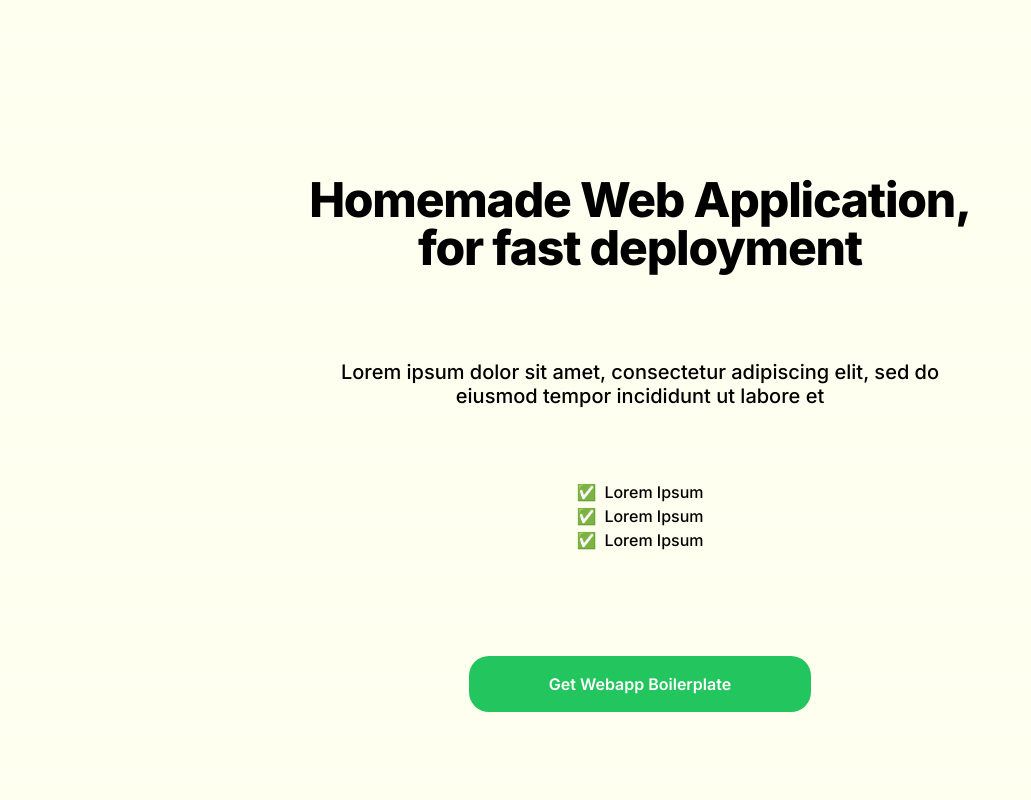
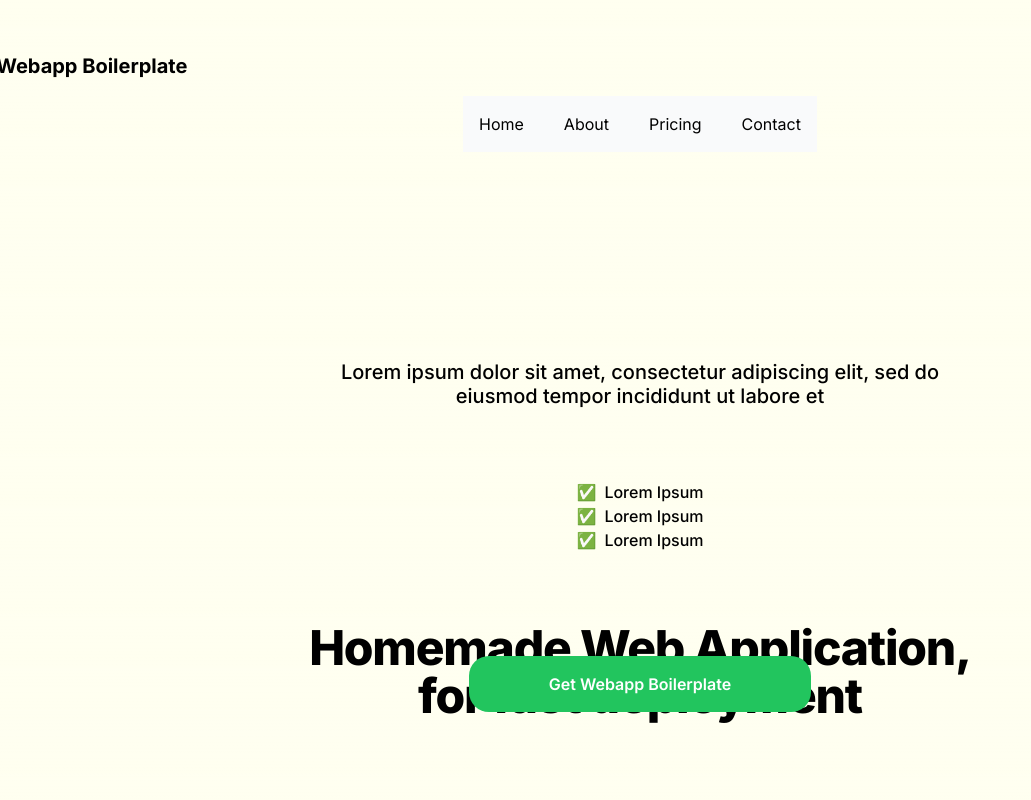
Before and after one commit to Aby-ss/webapp-boilerplate, a Next.js app in the folder webapp-boilerplate/: page / in a window 1280 px wide. Shown: the top 800 px of the page, without its empty margins (0-1031 px from the left). Built offline with nearby package versions, Linux system fonts and the light colour scheme.

Commit message:
[feat] Added basic navbar

```diff
--- a/webapp-boilerplate/src/app/page.js
+++ b/webapp-boilerplate/src/app/page.js
@@ -1,6 +1,37 @@
 export default function Home() {
   return (
     <main className="flex min-h-screen flex-col items-center justify-between p-24">
+
+      <nav className="bg-gray-50 p-4">
+        <div className="container mx-auto flex items-center justify-center relative">
+          <div className="absolute left-[-150%] top-[-250%] text-black font-bold text-xl">
+            Webapp Boilerplate
+          </div>
+          <ul className="flex space-x-10">
+            <li>
+              <a href="#home" className="text-black hover:text-gray-300">
+                Home
+              </a>
+            </li>
+            <li>
+              <a href="#about" className="text-black hover:text-gray-300">
+                About
+              </a>
+            </li>
+            <li>
+              <a href="#pricing" className="text-black hover:text-gray-300">
+                Pricing
+              </a>
+            </li>
+            <li>
+              <a href="#contact" className="text-black hover:text-gray-300">
+                Contact
+              </a>
+            </li>
+          </ul>
+        </div>
+      </nav>
+
       <h1 className="font-extrabold text-5xl lg:text-5xl tracking-tight md:-mb-4 text-center pt-20">
         Homemade Web Application,
         <br/>
```
